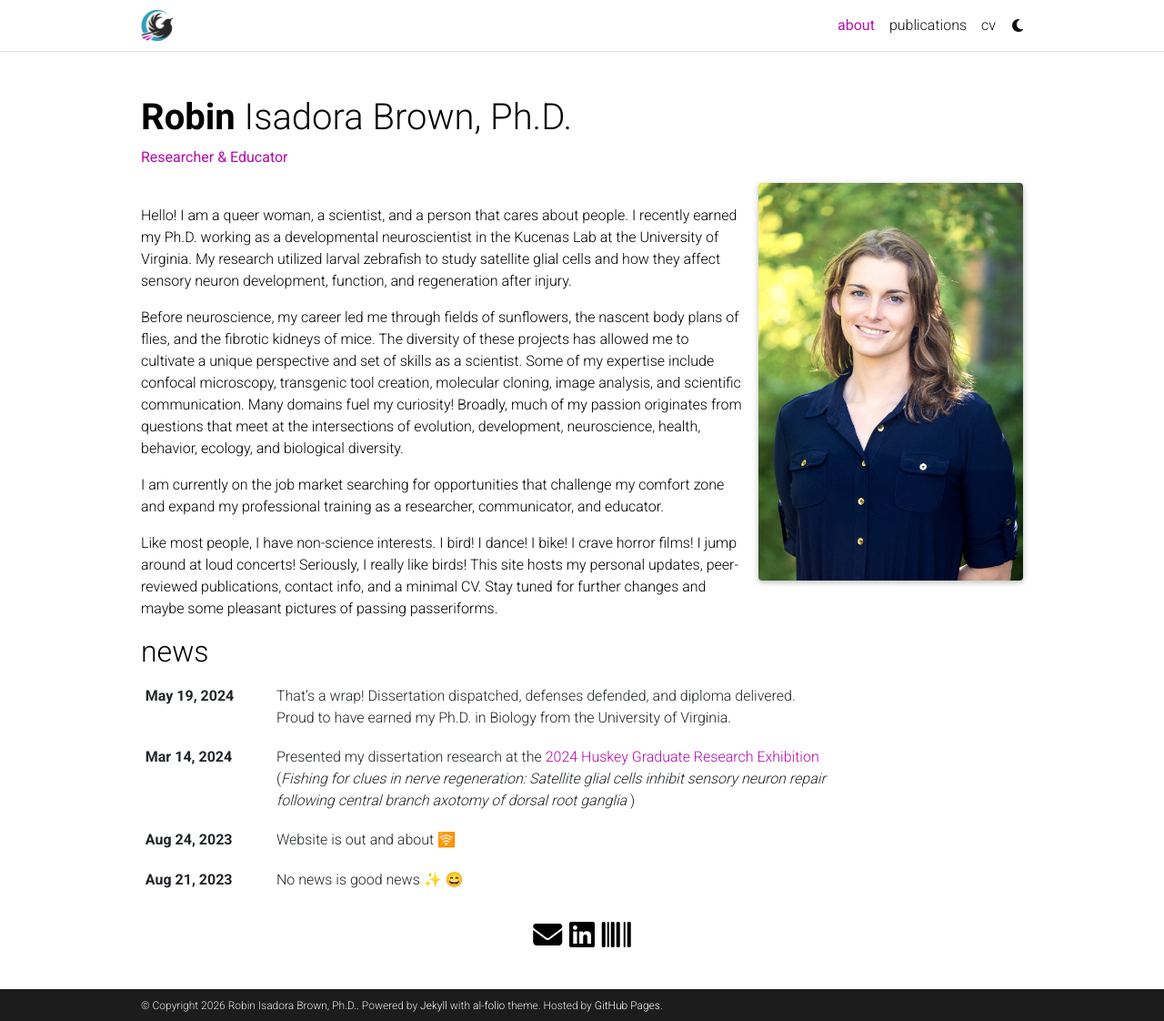
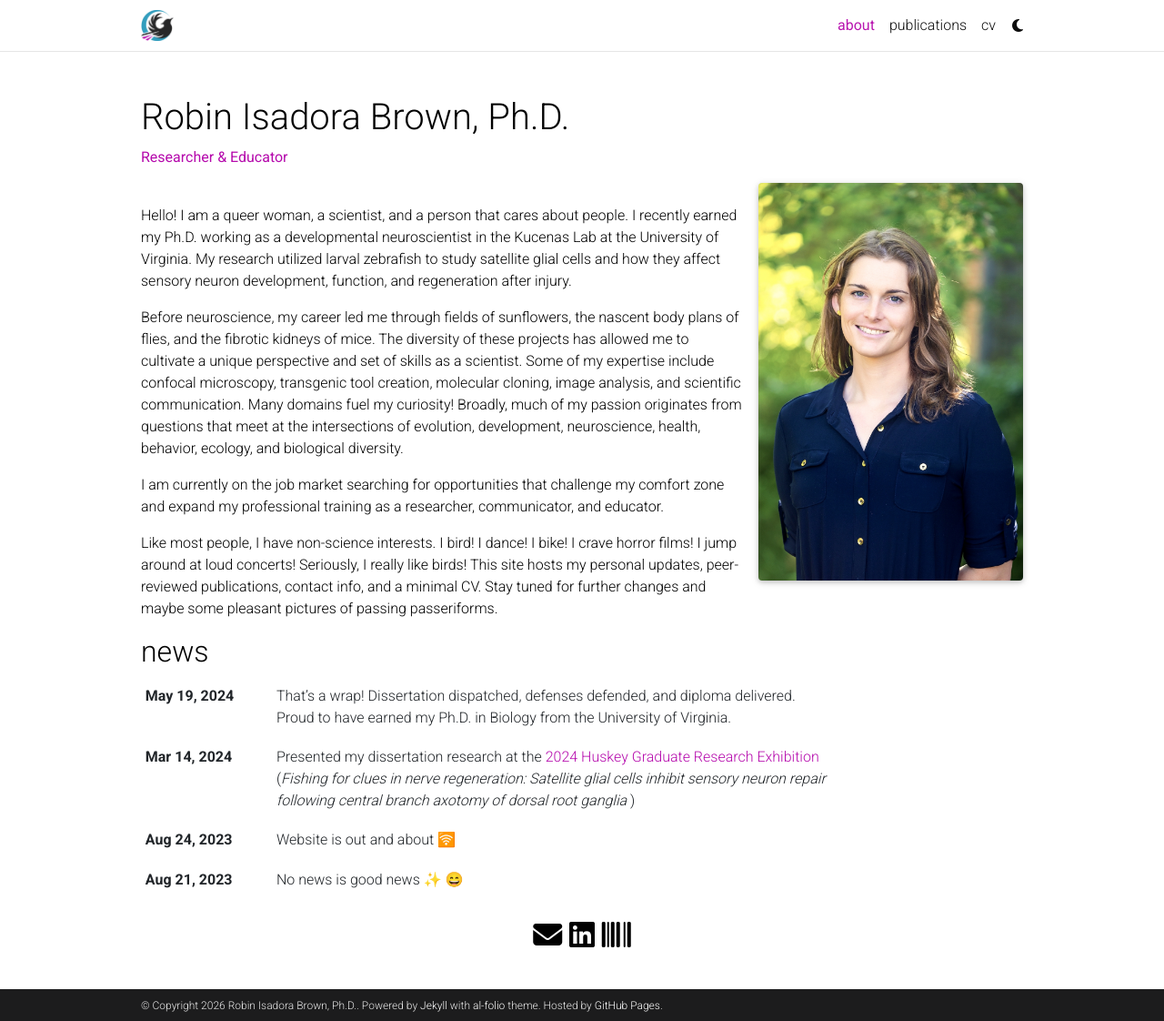
Before and after one commit to RobinBBiosci/RobinBBiosci.github.io, a Jekyll site: the page built from _pages/about.md, in a window 1280 px wide and 1122 px high. Shown: the whole window at 91% size. Built offline with Jekyll 4.4.1, drawn with Linux system fonts in a browser that asks for light colours; full-size pictures stand in for the smaller copies a plugin makes; emoji names are drawn with the system emoji font; comment, search, counter and statistics services are not loaded; a style sheet for code colours, icons or effects is not loaded; some of the changed lines change nothing that is shown.

Commit message:
Update _config.yml

```diff
--- a/_config.yml
+++ b/_config.yml
@@ -2,22 +2,23 @@
 # Site settings
 # -----------------------------------------------------------------------------
 
-title: blank # the website title (if blank, full name will be used instead)
+title: Robin Isadora Brown, Ph.D. # the website title (if blank, full name will be used instead)
 first_name: Robin
 middle_name: Isadora
 last_name: Brown, Ph.D.
 email: robin.isadora.b@gmail.com
 description: > # the ">" symbol means to ignore newlines until "footer_text:"
-  A simple, whitespace theme for academics. Based on [*folio](https://github.com/bogoli/-folio) design.
+  Researcher and educator with expertise in neuroscience, genetics, molecular biology, cell biology, developmental biology, and data analysis.
 footer_text: >
   Powered by <a href="https://jekyllrb.com/" target="_blank">Jekyll</a> with <a href="https://github.com/alshedivat/al-folio">al-folio</a> theme.
   Hosted by <a href="https://pages.github.com/" target="_blank">GitHub Pages</a>.
-keywords: # add your own keywords or leave empty
+author: Robin Isadora Brown, Ph.D.
+keywords: neuroscience, genetics, molecular biology, cell biology, developmental biology, archives, data science, Wikimedia, birds, research
 
 lang: en # the language of your site (for example: en, fr, cn, ru, etc.)
 icon: github_logo_dark.png # the emoji used as the favicon (alternatively, provide image name in /assets/img/)
 
-url: https://robinbbiosci.github.io # the base hostname & protocol for your site
+url: https://isarobinbrown.com # the base hostname & protocol for your site
 baseurl: # the subpath of your site, e.g. /blog/
 last_updated: false # set to true if you want to display last updated in the footer
 impressum_path:  # set to path to include impressum link in the footer, use the same path as permalink in a page, helps to conform with EU GDPR
```
